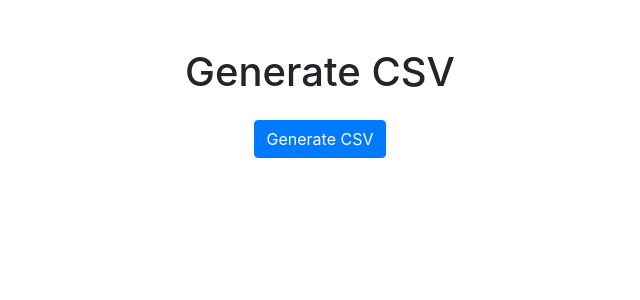
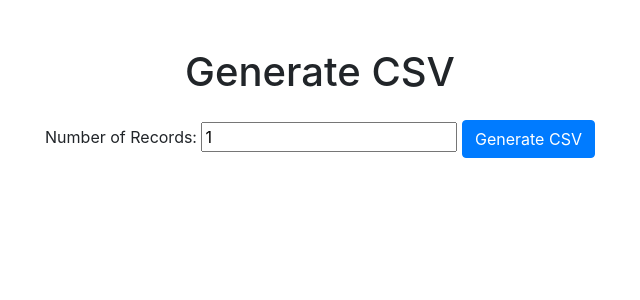
Before and after one commit to Milamin-hub/DataGenerate, a Django app: page /generate-csv/ in a window 1280 px wide. Shown: the top 300 px of the page, without its empty margins (320-960 px from the left). Run offline with Django 4.2, Linux system fonts and the light colour scheme; some libraries are stand-ins or nearby versions.

Commit message:
Added the ability to select the number of records in the csv file

```diff
--- a/generate/templates/generate_csv.html
+++ b/generate/templates/generate_csv.html
@@ -8,12 +8,16 @@
     <script>
         $(document).ready(function() {
             $('#generate-csv-btn').click(function() {
+                var numRecords = $('#num-records-input').val();
                 var csrftoken = $("[name=csrfmiddlewaretoken]").val();
                 $.ajax({
                     url: '/generate-csv/',
                     type: 'POST',
                     headers: {
                         "X-CSRFToken": csrftoken
+                    },
+                    data: {
+                        'num-records': numRecords,
                     },
                     success: function(response) {
                         var link = '<a href="' + response.url + '">Download CSV</a>';
@@ -35,6 +39,8 @@
             <div class="col-md-12">
                 <h1 class="text-center mb-4">Generate CSV</h1>
                 <div class="text-center mb-4">
+                    <label for="num-records-input">Number of Records:</label>
+                    <input type="number" id="num-records-input" name="num-records" value="1" min="1">
                     <button class="btn btn-primary" id="generate-csv-btn">Generate CSV</button>
                 </div>
                 <div class="text-center" id="csv-download-link" href="{{ MEDIA_URL }}{{ file }}"></div>
@@ -53,7 +59,6 @@
                 </div>
                 <div class="modal-body">
                     <p>CSV file successfully generated!</p>
-                    <p><a href="{{ MEDIA_URL }}{{ file }}">Download CSV</a></p>
                 </div>
                 <div class="modal-footer">
                     <button type="button" class="btn btn-secondary" data-dismiss="modal">Close</button>
--- a/generate/views.py
+++ b/generate/views.py
@@ -6,12 +6,8 @@ import csv
 from faker import Faker
 from io import StringIO
 
-from django.utils.decorators import method_decorator
-from django.views.decorators.csrf import csrf_exempt
-
 
 class GenerateCSVView(View):
-
     def post(self, request):
         fake = Faker()
         data = StringIO()
@@ -29,7 +25,8 @@ class GenerateCSVView(View):
             'Address',
             'Date'
         ])
-        for i in range(10):
+        num_records = int(request.POST.get('num-records', 1))
+        for i in range(num_records):
             writer.writerow([
                 fake.first_name(),
                 fake.last_name(),
@@ -48,7 +45,7 @@ class GenerateCSVView(View):
         fs = FileSystemStorage(location='media')
         file = fs.save(filename, data)
         url = fs.url(file)
-        return JsonResponse({'url': url})
+        return JsonResponse({'url': url, 'num_records': num_records})
 
     def get(self, request):
         return render(request, 'generate_csv.html', {})
```
